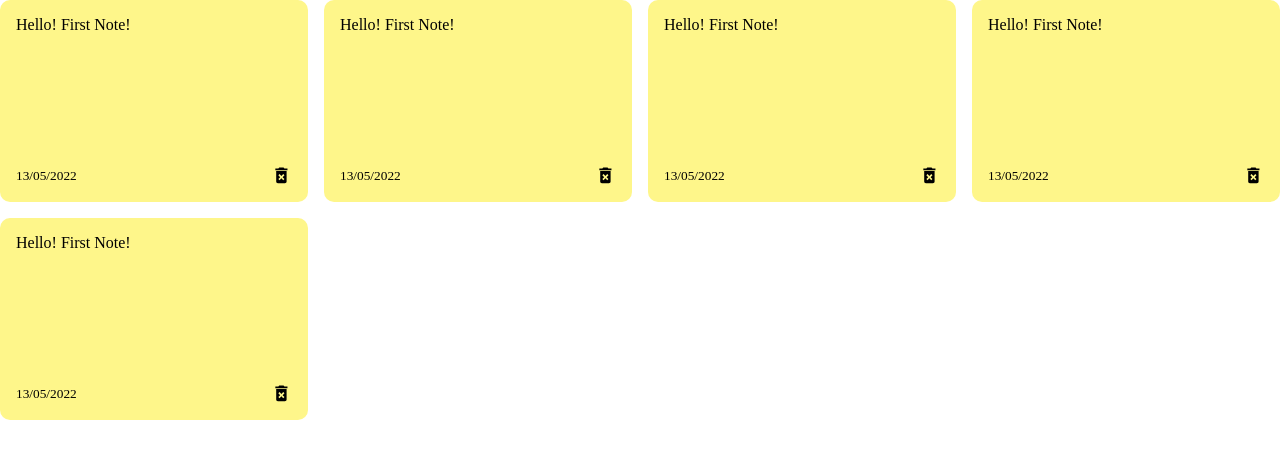
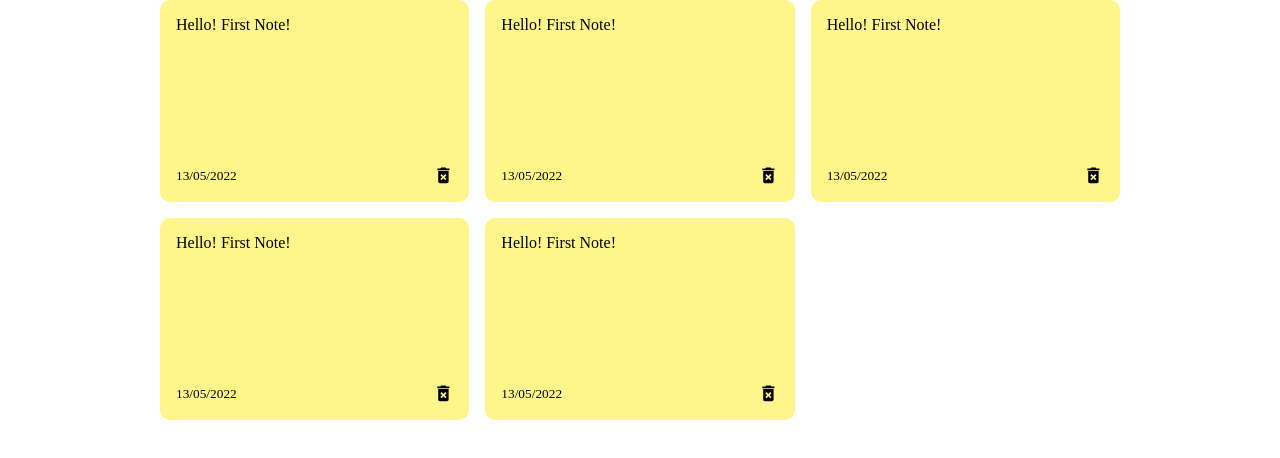
Before and after one commit to Zack1808/note-app, a React (Create React App) app: page / in a window 1280 px wide. Shown: the top 458 px of the page. Built offline with nearby package versions, Linux system fonts and the light colour scheme.

Commit message:
Styled the App component

```diff
--- a/src/css/App.css
+++ b/src/css/App.css
@@ -1,3 +1,10 @@
 body {
     margin: 0;
 }
+
+.container {
+    max-width: 960px;
+    margin-right: auto;
+    margin-left: auto;
+    padding: 0 15px;
+}
```
